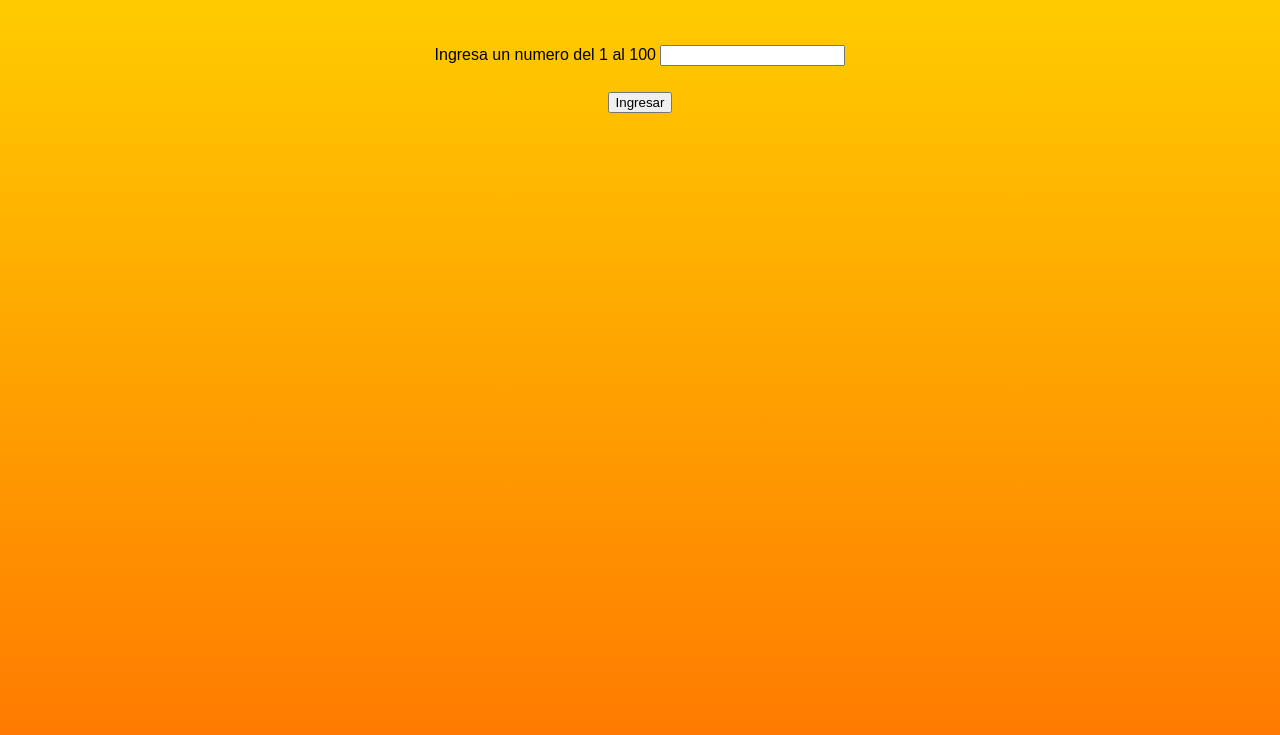
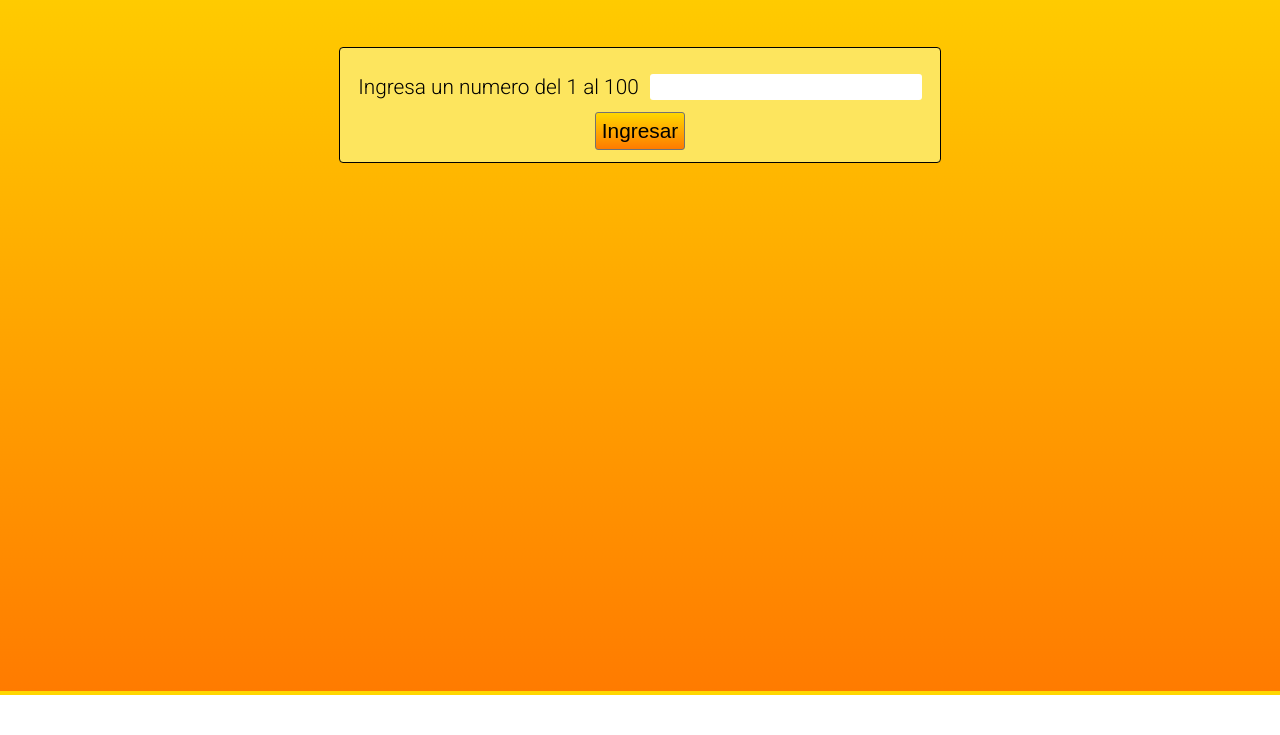
Before and after one commit to MaximilianoTrochonCanto/PrimeraPreentregaJS-Trochon, a plain HTML site: page index.html in a window 1280 px wide. Shown: the part 105-840 px from the top of the page. After the commit the page ends 800 px from the top, so only its background shows below. Drawn offline with Linux system fonts and the light colour scheme.

Commit message:
segundo commit

```diff
--- a/css/estilos.css
+++ b/css/estilos.css
@@ -1,8 +1,10 @@
+@import url('https://fonts.googleapis.com/css2?family=Roboto:wght@300&display=swap');
+
 body{
     background-image: linear-gradient(gold,rgb(255, 123, 0));
-    min-height: 100vh;
+    min-height: 94.5vh;
     text-align: center;
-    font-family: Arial, Helvetica, sans-serif;
+    font-family: 'Roboto', sans-serif;
 }
 
 h1{
@@ -10,7 +12,40 @@ h1{
     margin-bottom: 5%;
 }
 
+label{
+    margin-right: 1%;
+}
+
+div{
+    font-size: 1.3rem;
+    border: 1px solid black;
+    border-radius: 4px;
+    padding-top:2%;
+    width: 600px;
+    margin: 0 auto;
+    background-color: rgb(253, 229, 94);
+}
+
+input{
+    border: none;
+    border-radius: 3px;
+    font-size: 1.3rem;
+}
+
+#numero{
+    border-radius: 3px;
+
+}
+
 #boton{
     display: block;
+    padding: 1%;
     margin: 2% auto;
+    border: 1px solid rgb(114, 114, 114);
+    background: linear-gradient(gold,rgb(255, 123, 0));
+    transition-duration: 0.3s;
 }
+
+#boton:hover:enabled{
+    padding: 1% 2%;
+}
--- a/index.html
+++ b/index.html
@@ -10,8 +10,10 @@
 </head>
 <body>
     <h1>Adivina adivinador.</h1>
-    <label for="numero">Ingresa un numero del 1 al 100</label>
-    <input type="number" id="numero" name="numero">
-    <input type="button" value="Ingresar" id="boton" onclick="ingresarNumero()">
+    <div>
+        <label for="numero">Ingresa un numero del 1 al 100</label>
+        <input type="number" id="numero" name="numero">
+        <input type="button" value="Ingresar" id="boton" onclick="ingresarNumero()">
+    </div>
 </body>
 </html>
--- a/js/codigo.js
+++ b/js/codigo.js
@@ -6,9 +6,9 @@ const refresca = "Si querés volver a jugar, refrescá la página.";
 function ingresarNumero() {
     let numero = Number(document.querySelector("#numero").value)
 
-    while (numero > 100 || numero < 1) {
+    if(numero > 100 || numero < 1)
         alert("El número debe estar entre 1 y 100.")
-    }
+    else
     while (chances > 0) {
         if (!consultarNumero(numero)) {
             chances--;
```
